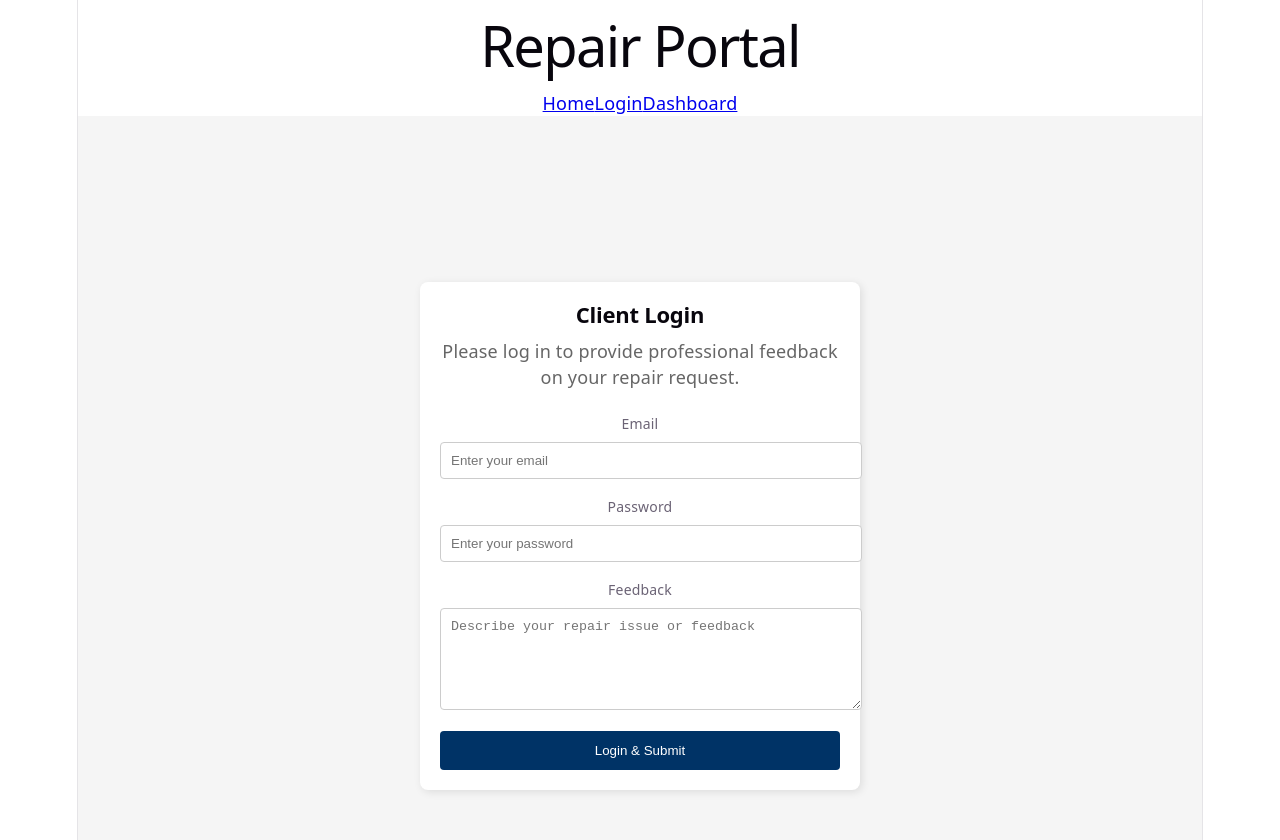
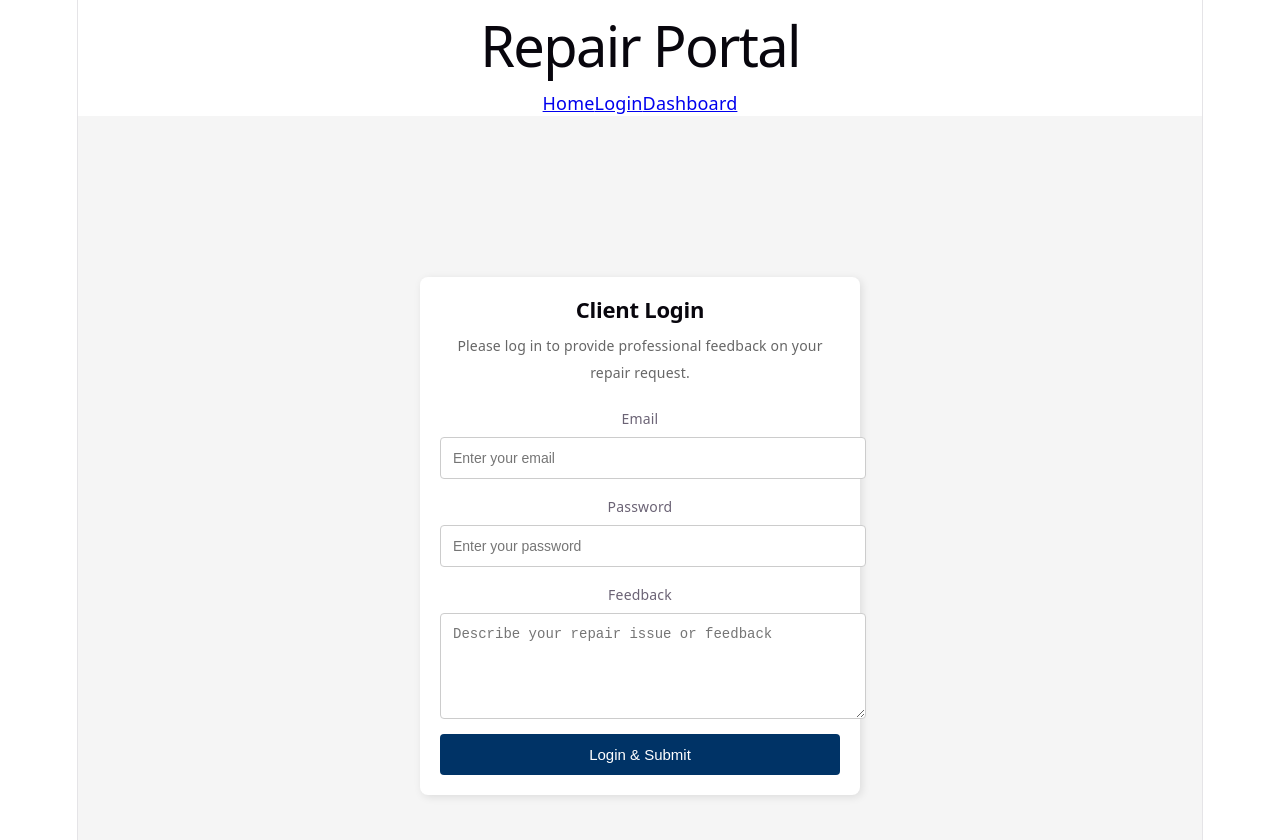
Before and after one commit to Mypol-hub/Fix-it, a React (Vite) app in the folder client-app/: page /login in a window 1280 px wide. Shown: the top 840 px of the page. Built offline with nearby package versions, Linux system fonts and the light colour scheme.

Commit message:
Refactor Login component for improved styling
Updated form styles and structure for better layout and accessibility.

```diff
--- a/client-app/src/pages/Login.jsx
+++ b/client-app/src/pages/Login.jsx
@@ -33,16 +33,29 @@ function Login() {
             boxShadow: "2px 2px 8px rgba(0,0,0,0.1)"
           }}
         >
-          <h2 style={{ textAlign: "center", fontSize: "22px", fontWeight: "bold", marginBottom: "10px" }}>
+          <h2
+            style={{
+              textAlign: "center",
+              fontSize: "22px",
+              fontWeight: "bold",
+              marginBottom: "10px"
+            }}
+          >
             Client Login
           </h2>
-          <p style={{ textAlign: "center", color: "#666", marginBottom: "20px" }}>
+          <p
+            style={{
+              textAlign: "center",
+              color: "#666",
+              marginBottom: "20px",
+              fontSize: "14px"
+            }}
+          >
             Please log in to provide professional feedback on your repair request.
           </p>
 
-          <form onSubmit={handleSubmit}>
-            <div style={{ marginBottom: "15px" }}>
-              <label style={{ display: "block", marginBottom: "5px", fontSize: "14px" }}>Email</label>
+          <form onSubmit={handleSubmit} style={{ display: "flex", flexDirection: "column" }}>
+            <label style={{ marginBottom: "5px", fontSize: "14px" }}>Email</label>
             <input
               type="email"
               name="email"
@@ -50,15 +63,15 @@ function Login() {
               required
               style={{
                 width: "100%",
-                  padding: "10px",
+                padding: "12px",
                 border: "1px solid #ccc",
-                  borderRadius: "4px"
+                borderRadius: "4px",
+                marginBottom: "15px",
+                fontSize: "14px"
               }}
             />
-            </div>
 
-            <div style={{ marginBottom: "15px" }}>
-              <label style={{ display: "block", marginBottom: "5px", fontSize: "14px" }}>Password</label>
+            <label style={{ marginBottom: "5px", fontSize: "14px" }}>Password</label>
             <input
               type="password"
               name="password"
@@ -66,28 +79,29 @@ function Login() {
               required
               style={{
                 width: "100%",
-                  padding: "10px",
+                padding: "12px",
                 border: "1px solid #ccc",
-                  borderRadius: "4px"
+                borderRadius: "4px",
+                marginBottom: "15px",
+                fontSize: "14px"
               }}
             />
-            </div>
 
-            <div style={{ marginBottom: "15px" }}>
-              <label style={{ display: "block", marginBottom: "5px", fontSize: "14px" }}>Feedback</label>
+            <label style={{ marginBottom: "5px", fontSize: "14px" }}>Feedback</label>
             <textarea
               name="feedback"
               placeholder="Describe your repair issue or feedback"
               required
               style={{
                 width: "100%",
-                  padding: "10px",
+                padding: "12px",
                 border: "1px solid #ccc",
                 borderRadius: "4px",
-                  minHeight: "80px"
+                minHeight: "80px",
+                marginBottom: "15px",
+                fontSize: "14px"
               }}
             />
-            </div>
 
             <button
               type="submit"
@@ -98,7 +112,8 @@ function Login() {
                 color: "white",
                 border: "none",
                 borderRadius: "4px",
-                cursor: "pointer"
+                cursor: "pointer",
+                fontSize: "15px"
               }}
             >
               Login & Submit
```
Lines whose indentation alone changed are shown as unchanged.
